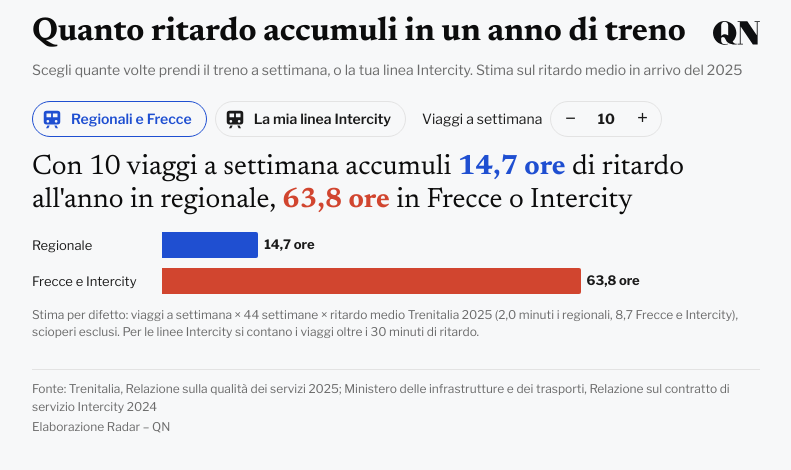
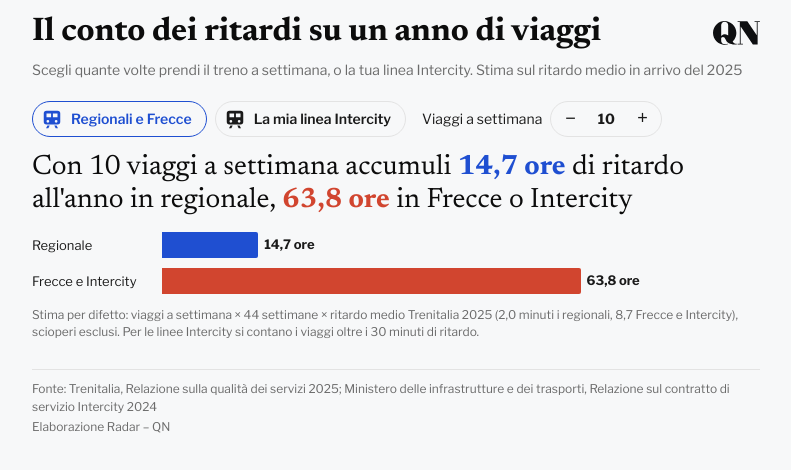
Before and after one commit to elena-aquilanti/treni, a plain HTML site: page ore-perse/index.html in a window 1280 px wide. Shown: the whole page, without its empty margins (244-1035 px from the left). Drawn offline with nearby package versions, Linux system fonts and the light colour scheme.

Commit message:
Calcolatore: nuovo titolo
Co-Authored-By: Claude Opus 5.5 <noreply@anthropic.com>
Claude-Session: https://claude.ai/code/session_01CRmx9jnbg3FKbbQo5RCttG

```diff
--- a/ore-perse/index.html
+++ b/ore-perse/index.html
@@ -3,7 +3,7 @@
 <head>
 <meta charset="utf-8">
 <meta name="viewport" content="width=device-width, initial-scale=1">
-<title>Quanto ritardo accumuli in un anno di treno – Radar QN</title>
+<title>Il conto dei ritardi su un anno di viaggi – Radar QN</title>
 <link rel="preconnect" href="https://fonts.googleapis.com">
 <link rel="preconnect" href="https://fonts.gstatic.com" crossorigin>
 <link rel="stylesheet" href="https://fonts.googleapis.com/css2?family=Libre+Franklin:wght@400;500;600;700&family=Newsreader:opsz,wght@6..72,400;6..72,700&display=swap">
@@ -16,7 +16,7 @@
 <body>
 <main class="radar">
   <header>
-    <h1 class="r-title">Quanto ritardo accumuli in un anno di treno</h1>
+    <h1 class="r-title">Il conto dei ritardi su un anno di viaggi</h1>
     <p class="r-sub">Scegli quante volte prendi il treno a settimana, o la tua linea Intercity. Stima sul ritardo medio in arrivo del 2025</p>
   </header>
   <div class="ctrls" style="gap:16px">
```
